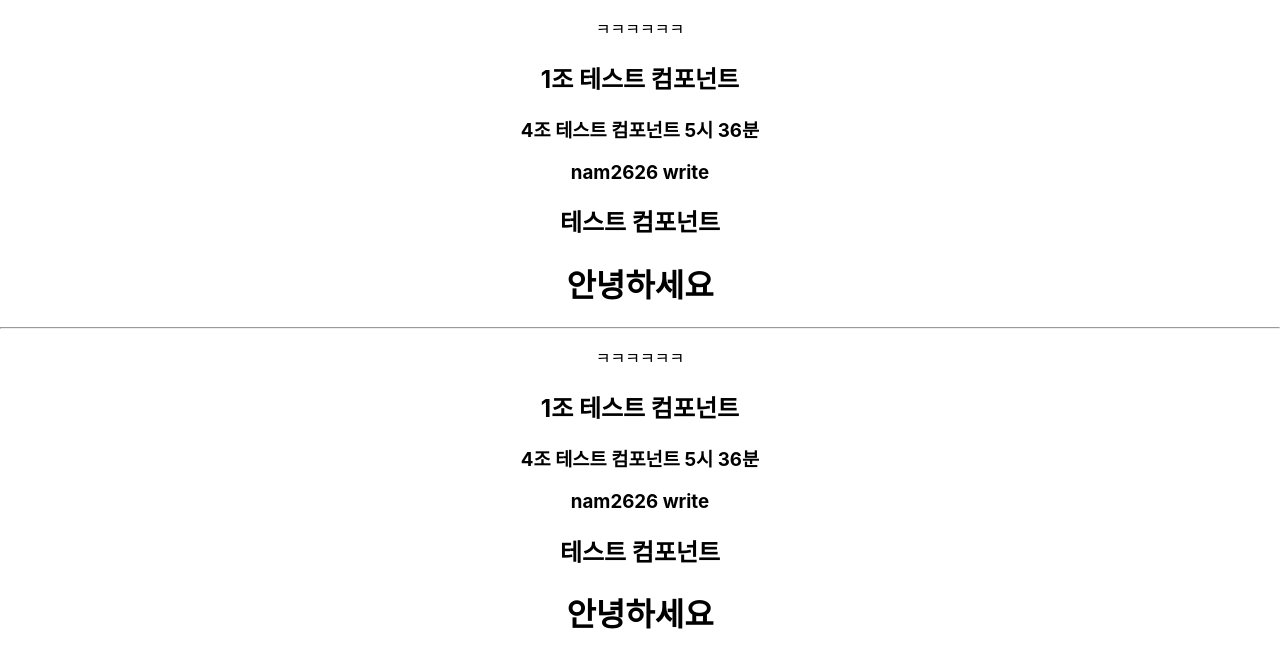
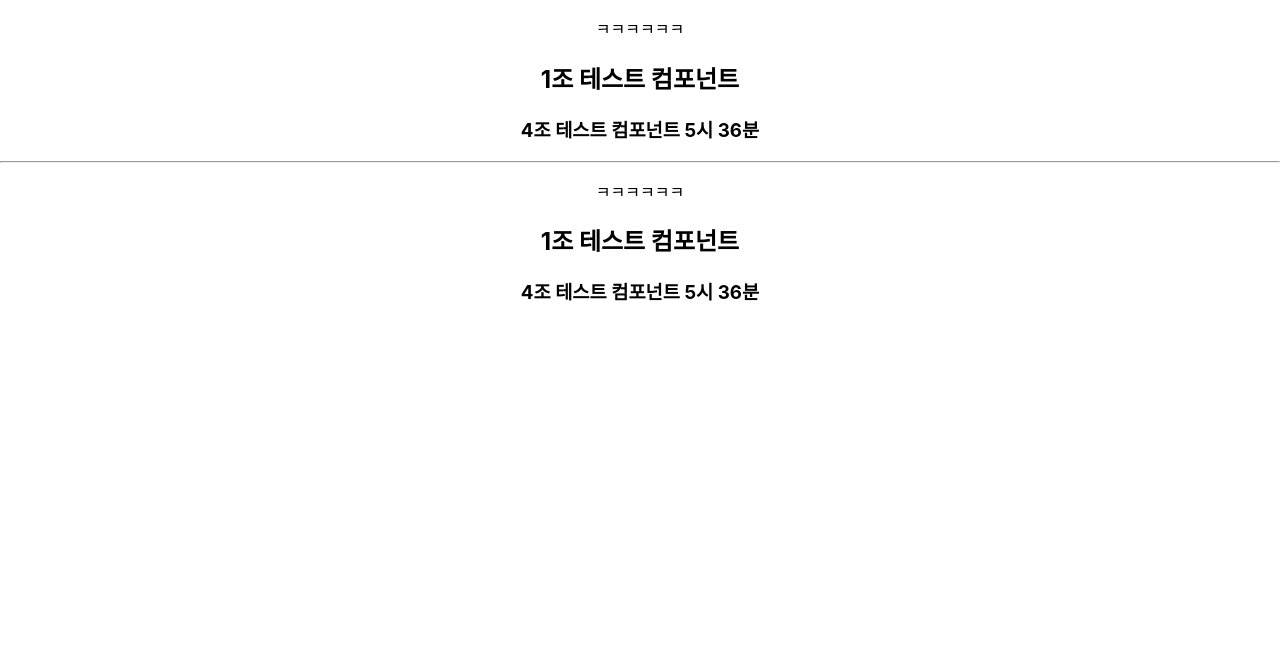
Before and after one commit to nam2626/team_test, a React (Create React App) app: page / in a window 1280 px wide. Shown: the top 668 px of the page. Built offline with nearby package versions, Linux system fonts and the light colour scheme.

Commit message:
병합편집기

```diff
--- a/src/components/TestComponent.js
+++ b/src/components/TestComponent.js
@@ -4,9 +4,6 @@ export default function TestComponent() {
       <p>ㅋㅋㅋㅋㅋㅋ</p>
       <h2>1조 테스트 컴포넌트</h2>
       <h3>4조 테스트 컴포넌트 5시 36분</h3>
-      <h3>nam2626 write</h3>
-      <h2>테스트 컴포넌트</h2>
-      <h1>안녕하세요</h1>
     </div>
   );
 }
```
